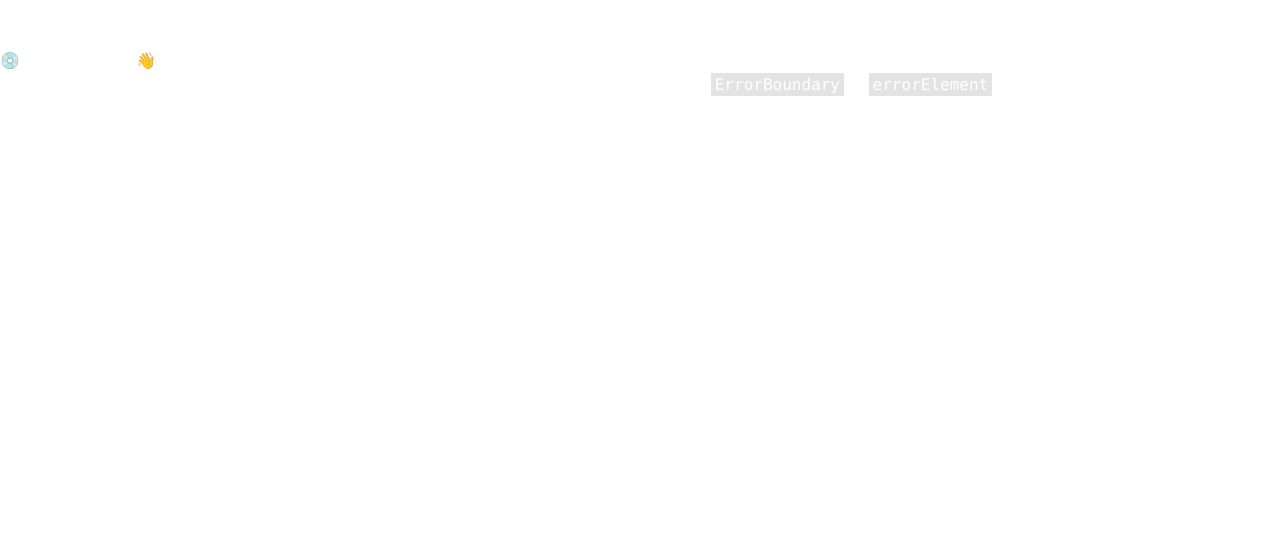
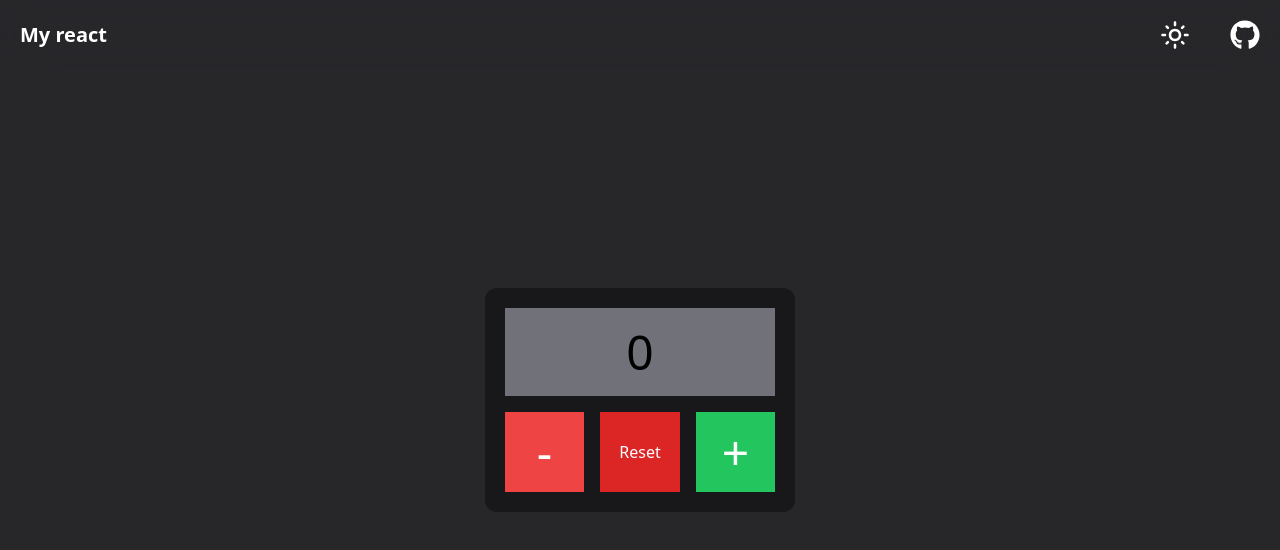
Before and after one commit to AriaPramesta/myReact, a React (Vite) app: page /counter in a window 1280 px wide. Before the commit this address had no page. Shown: the top 550 px of the page. Built offline with nearby package versions, Linux system fonts and the light colour scheme.

Commit message:
feat: create a simple counter

```diff
--- a/index.html
+++ b/index.html
@@ -6,7 +6,7 @@
     <meta name="viewport" content="width=device-width, initial-scale=1.0" />
     <title>myReact</title>
   </head>
-  <body class="text-white">
+  <body class="">
     <div id="root"></div>
     <script type="module" src="/src/main.jsx"></script>
   </body>
--- a/src/App.jsx
+++ b/src/App.jsx
@@ -12,7 +12,7 @@ function App() {
   });
 
   return (
-    <div className="bg-zinc-800">
+    <div className="bg-zinc-800 text-white">
       <Navbar />
       <motion.div
         className="fixed top-16 left-0 right-0 h-2 bg-sky-500 "
@@ -44,6 +44,20 @@ function App() {
           Go to the page {">"}
         </a>
       </section>
+
+      <section className="bg-zinc-900 flex flex-col items-center p-10">
+        <h1 className="text-4xl my-10">Counter</h1>
+        <div className="flex items-center flex-row-reverse">
+          <div className="bg-[url('/counter.png')] bg-cover bg-center w-96 h-96 rounded-xl z-10"></div>
+          <div className="bg-[url('/count-code.png')] bg-cover bg-center w-[700px] h-80 rounded-xl -mr-3"></div>
+        </div>
+        <a
+          href="/counter"
+          className="bg-sky-500 text-zinc-800 p-3 rounded-lg font-semibold hover:font-bold my-10"
+        >
+          Go to the page {">"}
+        </a>
+      </section>
     </div>
   );
 }
--- a/src/main.jsx
+++ b/src/main.jsx
@@ -5,6 +5,7 @@ import "./index.css";
 
 import App from "./App";
 import { Calculator } from "./pages/calculator/calculator.jsx";
+import { Counter } from "./pages/counter/counter.jsx";
 
 const router = createBrowserRouter([
   {
@@ -15,6 +16,10 @@ const router = createBrowserRouter([
     path: "/calculator",
     element: <Calculator />,
   },
+  {
+    path: "/counter",
+    element: <Counter />,
+  },
 ]);
 
 ReactDOM.createRoot(document.getElementById("root")).render(
--- a/src/pages/calculator/calculator.jsx
+++ b/src/pages/calculator/calculator.jsx
@@ -59,7 +59,7 @@ export function Calculator() {
   };
 
   return (
-    <>
+    <div className="text-white">
       <Navbar />
       <div className="bg-zinc-800 h-screen p-32">
         <div className="flex flex-col items-center ">
@@ -171,6 +171,6 @@ export function Calculator() {
           </div>
         </div>
       </div>
-    </>
+    </div>
   );
 }
--- /dev/null
+++ b/src/pages/counter/counter.jsx
@@ -0,0 +1,40 @@
+import { useState } from "react";
+
+import { Navbar } from "../../components/navbar";
+
+export function Counter() {
+  const [count, setCount] = useState(0);
+
+  const increment = () => {
+    setCount(count + 1);
+  };
+
+  const decrement = () => {
+    setCount(count - 1);
+  };
+
+  const reset = () => {
+    setCount(0);
+  };
+  return (
+    <div className="text-white">
+      <Navbar />
+      <div className="bg-zinc-800 h-screen flex justify-center items-center">
+        <div className="grid grid-cols-3 gap-4 bg-zinc-900 p-5 rounded-xl">
+          <p className="text-5xl col-span-3 bg-zinc-500 text-black text-center p-5">
+            {count}
+          </p>
+          <button className="text-5xl bg-red-500 px-8 py-4" onClick={decrement}>
+            -
+          </button>
+          <button className="bg-red-600" onClick={reset}>
+            Reset
+          </button>
+          <button className="text-5xl bg-green-500" onClick={increment}>
+            +
+          </button>
+        </div>
+      </div>
+    </div>
+  );
+}
```
Also changed, not shown: public/count-code.png (added), public/counter.png (added).
